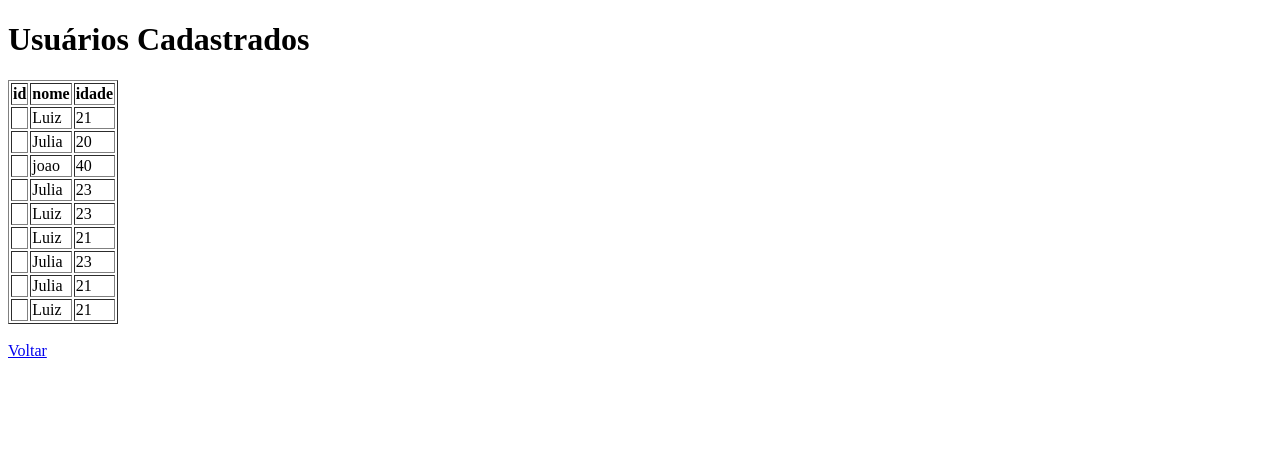
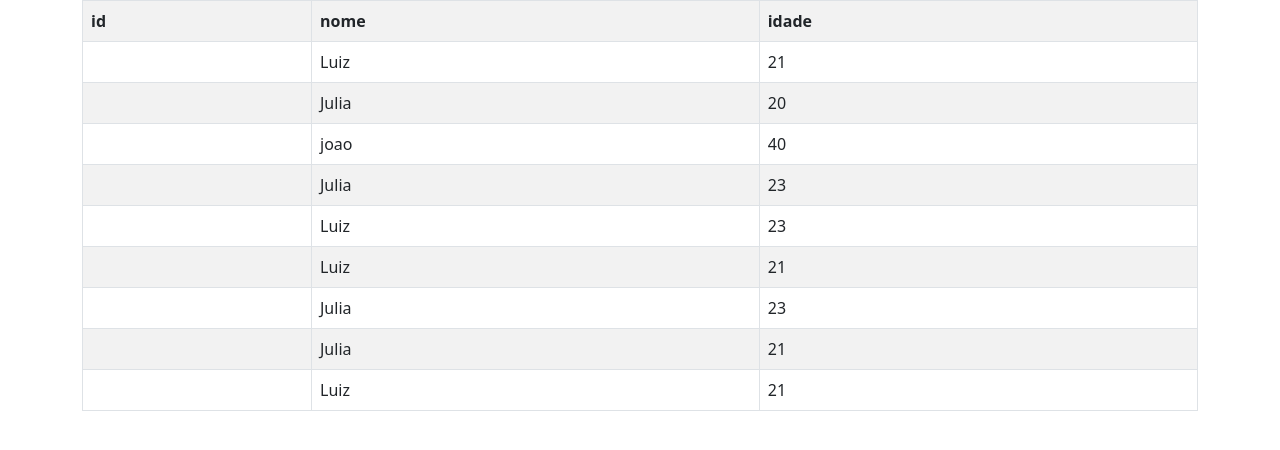
Before and after one commit to LuizMiguelMds/ProjetoDjango, a Django app: page /usuarios/ in a window 1280 px wide. Shown: the top 450 px of the page. Run offline with Django 5.2, Linux system fonts and the light colour scheme; data comes from the database, SQL or seed files in the repository; both versions use the stored data as it was after the commit.

Commit message:
Estilização da Tabela

```diff
--- a/app_cad_usuarios/templates/usuarios/usuarios.html
+++ b/app_cad_usuarios/templates/usuarios/usuarios.html
@@ -1,11 +1,19 @@
-<!DOCTYPE html>
-<html>
-<head>
-    <title>Listagem de Usuários</title>
-</head>
-<body>
-    <h1>Usuários Cadastrados</h1>
-    <table border="1">
+<!doctype html>
+<html lang="en">
+  <head>
+    <!-- Required meta tags -->
+    <meta charset="utf-8">
+    <meta name="viewport" content="width=device-width, initial-scale=1">
+
+    <!-- Bootstrap CSS -->
+    <link href="https://cdn.jsdelivr.net/npm/bootstrap@5.0.2/dist/css/bootstrap.min.css" rel="stylesheet" integrity="sha384-EVSTQN3/azprG1Anm3QDgpJLIm9Nao0Yz1ztcQTwFspd3yD65VohhpuuCOmLASjC" crossorigin="anonymous">
+
+    <title>Cadastre-me!</title>
+  </head>
+
+{% block conteudo %}
+<div class="container">
+    <table class="table table-bordered table-striped">
         <tr>
             <th>id</th>
             <th>nome</th>
@@ -17,13 +25,24 @@
             <td>{{ usuario.nome }}</td>
             <td>{{ usuario.idade }}</td>
         </tr>
-        {% empty %}
-        <tr>
-            <td colspan="3">Nenhum usuário cadastrado.</td>
-        </tr>
         {% endfor %}
     </table>
-    <br>
-    <a href="/">Voltar</a>
+</div>
+{% endblock %}
+
+</form>
+
+
+
+<!-- Optional JavaScript; choose one of the two! -->
+
+<!-- Option 1: Bootstrap Bundle with Popper -->
+<script src="https://cdn.jsdelivr.net/npm/bootstrap@5.0.2/dist/js/bootstrap.bundle.min.js" integrity="sha384-MrcW6ZMFYlzcLA8Nl+NtUVF0sA7MsXsP1UyJoMp4YLEuNSfAP+JcXn/tWtIaxVXM" crossorigin="anonymous"></script>
+
+<!-- Option 2: Separate Popper and Bootstrap JS -->
+<!--
+<script src="https://cdn.jsdelivr.net/npm/@popperjs/core@2.9.2/dist/umd/popper.min.js" integrity="sha384-IQsoLXl5PILFhosVNubq5LC7Qb9DXgDA9i+tQ8Zj3iwWAwPtgFTxbJ8NT4GN1R8p" crossorigin="anonymous"></script>
+<script src="https://cdn.jsdelivr.net/npm/bootstrap@5.0.2/dist/js/bootstrap.min.js" integrity="sha384-cVKIPhGWiC2Al4u+LWgxfKTRIcfu0JTxR+EQDz/bgldoEyl4H0zUF0QKbrJ0EcQF" crossorigin="anonymous"></script>
+-->
 </body>
 </html>
```
Also changed, not shown: db.sqlite3.
